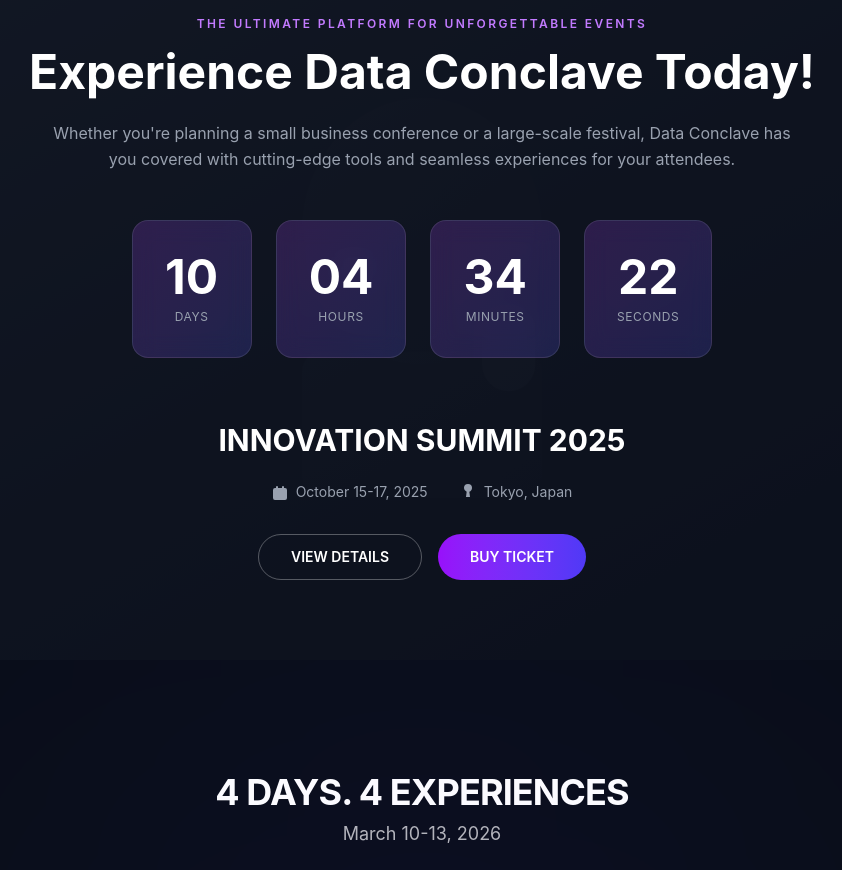
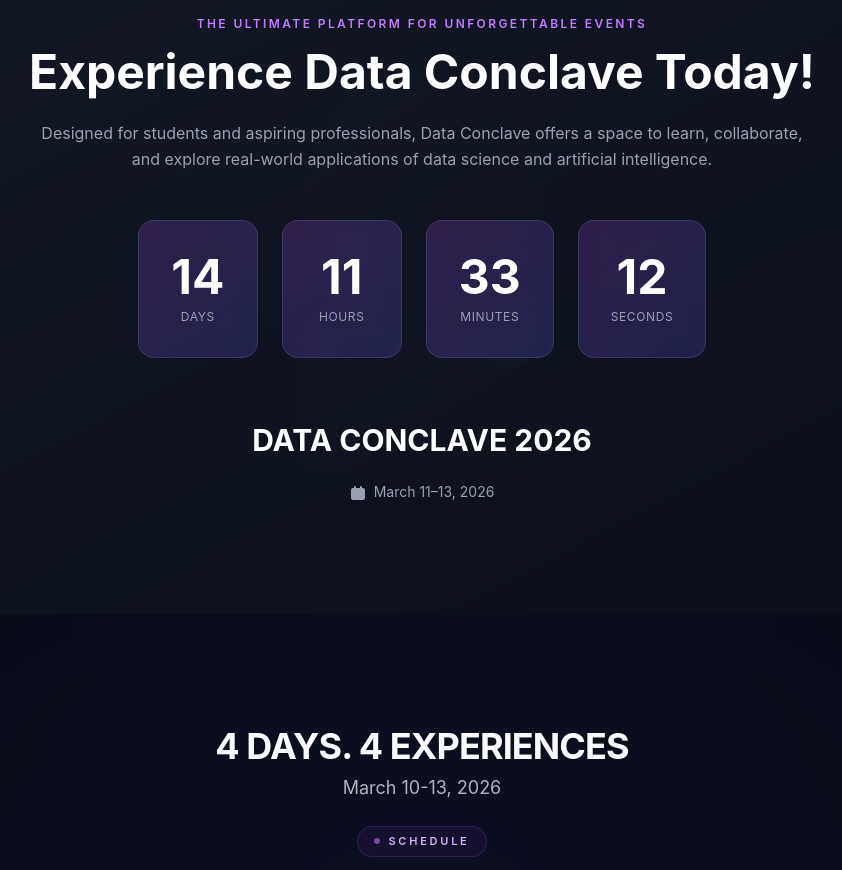
Before and after one commit to new-cde/DataConclave, a React (Vite) app: page / in a window 1280 px wide. Shown: the part 880-1750 px from the top of the page, without its empty margins (218-1060 px from the left). Built offline with nearby package versions, Linux system fonts and the light colour scheme.

Commit message:
Update Countdown Section

```diff
--- a/src/App.jsx
+++ b/src/App.jsx
@@ -6,7 +6,21 @@ const dscLogo = '/dsc-logo.jpeg';
 import Timeline from "./components/Timeline";
 
 export default function App() {
-  const [countdown, setCountdown] = useState({ days: 10, hours: 4, minutes: 34, seconds: 28 });
+  // Countdown to March 11, 2026
+  const getCountdown = () => {
+    const eventDate = new Date('2026-03-11T00:00:00');
+    const now = new Date();
+    let diff = Math.max(0, eventDate - now);
+    const days = Math.floor(diff / (1000 * 60 * 60 * 24));
+    diff -= days * (1000 * 60 * 60 * 24);
+    const hours = Math.floor(diff / (1000 * 60 * 60));
+    diff -= hours * (1000 * 60 * 60);
+    const minutes = Math.floor(diff / (1000 * 60));
+    diff -= minutes * (1000 * 60);
+    const seconds = Math.floor(diff / 1000);
+    return { days, hours, minutes, seconds };
+  };
+  const [countdown, setCountdown] = useState(getCountdown());
   const throwbackImages = [
     "/dc25/DC251.jpeg",
     "/dc25/DC252.jpeg",
@@ -18,14 +32,7 @@ export default function App() {
 
   useEffect(() => {
     const interval = setInterval(() => {
-      setCountdown(prev => {
-        let { days, hours, minutes, seconds } = prev;
-        seconds--;
-        if (seconds < 0) { seconds = 59; minutes--; }
-        if (minutes < 0) { minutes = 59; hours--; }
-        if (hours < 0) { hours = 23; days--; }
-        return { days, hours, minutes, seconds };
-      });
+      setCountdown(getCountdown());
     }, 1000);
     return () => clearInterval(interval);
   }, []);
@@ -165,7 +172,7 @@ export default function App() {
           </h2>
 
           <p className="text-gray-400 max-w-3xl mx-auto mb-12 leading-relaxed">
-            Whether you're planning a small business conference or a large-scale festival, Data Conclave has you covered with cutting-edge tools and seamless experiences for your attendees.
+            Designed for students and aspiring professionals, Data Conclave offers a space to learn, collaborate, and explore real-world applications of data science and artificial intelligence.
           </p>
 
           {/* Countdown Boxes */}
@@ -188,32 +195,16 @@ export default function App() {
             ))}
           </div>
 
-          {/* Innovation Summit 2025 */}
+          {/* Data Conclave 2026 - Dates only, no location or buttons */}
           <div className="max-w-2xl mx-auto">
-            <h3 className="text-2xl lg:text-3xl font-bold mb-6">INNOVATION SUMMIT 2025</h3>
-
+            <h3 className="text-2xl lg:text-3xl font-bold mb-6">DATA CONCLAVE 2026</h3>
             <div className="flex items-center justify-center gap-8 mb-8 text-sm text-gray-400">
               <div className="flex items-center gap-2">
                 <svg width="16" height="16" viewBox="0 0 16 16" fill="currentColor">
                   <path d="M5 2a1 1 0 00-1 1v1H3a2 2 0 00-2 2v8a2 2 0 002 2h10a2 2 0 002-2V6a2 2 0 00-2-2h-1V3a1 1 0 10-2 0v1H6V3a1 1 0 00-1-1z" />
                 </svg>
-                October 15-17, 2025
+                March 11–13, 2026
               </div>
-              <div className="flex items-center gap-2">
-                <svg width="16" height="16" viewBox="0 0 16 16" fill="currentColor">
-                  <path fillRule="evenodd" d="M4 4a4 4 0 118 0c0 1.76-1.12 3.25-2.67 3.84l.67 5.16H6l.67-5.16A4.002 4.002 0 014 4z" clipRule="evenodd" />
-                </svg>
-                Tokyo, Japan
-              </div>
-            </div>
-
-            <div className="flex gap-4 justify-center">
-              <button className="px-8 py-3 rounded-full border border-white/30 text-sm font-semibold hover:bg-white/10 transition-all">
-                VIEW DETAILS
-              </button>
-              <button className="px-8 py-3 rounded-full bg-gradient-to-r from-purple-600 to-indigo-600 text-sm font-semibold hover:from-purple-500 hover:to-indigo-500 transition-all">
-                BUY TICKET
-              </button>
             </div>
           </div>
         </div>
```
